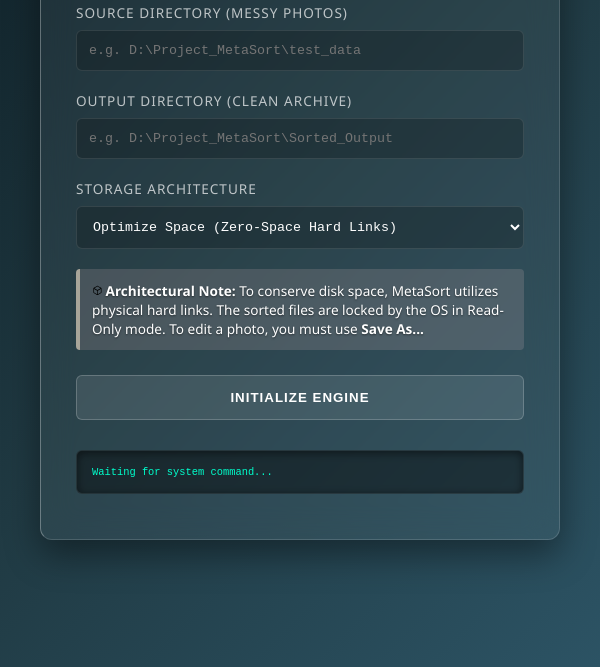
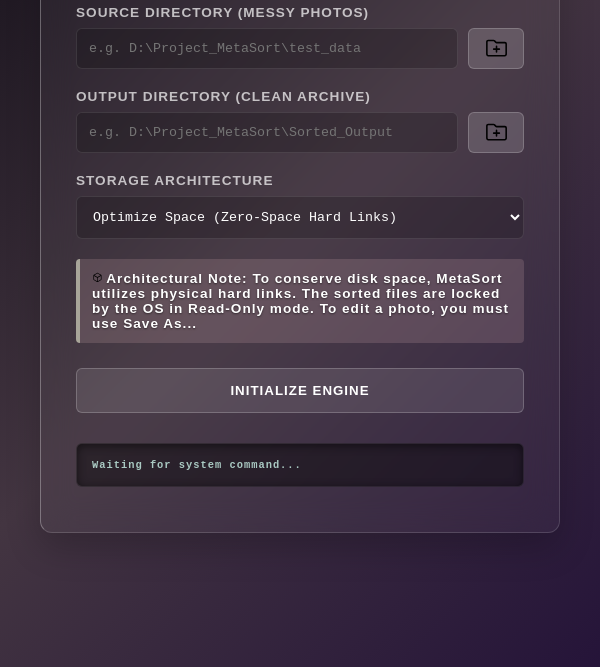
Before and after one commit to Rocking9/MetaSort, an Electron app: page ui/index.html in a window 600 px wide. Shown: the part 213-880 px from the top of the page. Drawn offline with Linux system fonts and the light colour scheme.

Commit message:
UI changes

```diff
--- a/ui/index.html
+++ b/ui/index.html
@@ -7,12 +7,16 @@
     <style>
         /* 1. The Desktop Background (Vibrant enough to show off the glass) */
         body {
-            font-family: 'Segoe UI', Tahoma, Geneva, Verdana, sans-serif;
+            font-family: 'Sora', 'Montserrat', sans-serif;
+            letter-spacing: 1px;
+            font-weight: 700;
+            /*font-family: 'Segoe UI', Tahoma, Geneva, Verdana, sans-serif;*/
+
             margin: 0;
             padding: 40px;
             min-height: 100vh;
-            background: linear-gradient(135deg, #0f2027, #203a43, #2c5364); /* Deep Win7-esque teal */
-            color: #ffffff;
+            background: linear-gradient(135deg, #120e17, #433541, #251439); /* Deep Win7-esque teal */
+            color: #975151;
             display: flex;
             justify-content: center;
             align-items: center;
@@ -26,17 +30,17 @@
             border-radius: 12px;
 
             /* The Frosted Glass Illusion */
-            background: rgba(255, 255, 255, 0.05);
+            background: rgba(255, 255, 255, 0.04);
             backdrop-filter: blur(16px);
             -webkit-backdrop-filter: blur(16px);
 
             /* The subtle light border that defines Win7 */
-            border: 1px solid rgba(255, 255, 255, 0.15);
-            border-top: 1px solid rgba(255, 255, 255, 0.3);
-            border-left: 1px solid rgba(255, 255, 255, 0.3);
+            border: 0.5px solid rgba(255, 255, 255, 0.15);
+            border-top: 0.5px solid rgba(255, 255, 255, 0.3);
+            border-left: 0.5px solid rgba(255, 255, 255, 0.3);
 
             /* The drop shadow for physical depth */
-            box-shadow: 0 15px 35px rgba(0, 0, 0, 0.4);
+            box-shadow: 0 15px 35px rgba(0, 0, 0, 0.2);
         }
 
         h2 {
@@ -124,9 +128,31 @@
             border: 1px solid rgba(255, 255, 255, 0.05);
             overflow-x: auto;
             font-size: 0.8em;
-            color: #00ffcc; /* Hacker terminal green/cyan */
+            color: #aacac3; /* Hacker terminal green/cyan */
             box-shadow: inset 0 2px 10px rgba(0,0,0,0.5);
         }
+
+        /* Flexbox for the Input + Browse Button */
+        .input-group {
+            display: flex;
+            gap: 10px;
+            margin-top: 8px;
+        }
+
+        .input-group input {
+            margin-top: 0; /* Reset margin since flexbox handles it */
+            flex-grow: 1;  /* Makes input take up remaining space */
+        }
+
+        .browse-btn {
+            width: auto;
+            margin: 0;
+            padding: 0 15px;
+            background: rgba(255, 255, 255, 0.15);
+            border: 1px solid rgba(255, 255, 255, 0.2);
+            font-size: 1.2em;
+        }
+
     </style>
 </head>
 <body>
@@ -135,10 +161,26 @@
     <h2>MetaSort</h2>
 
     <label>Source Directory (Messy Photos)</label>
-    <input type="text" id="source" placeholder="e.g. D:\Project_MetaSort\test_data">
+    <div class="input-group">
+        <input type="text" id="source" placeholder="e.g. D:\Project_MetaSort\test_data">
+        <button class="browse-btn" onclick="selectFolder('source')" title="Browse Folders">
+            <svg width="24" height="25" viewBox="0 -2 23 23" fill="none" xmlns="http://www.w3.org/2000/svg">
+                <path d="M11.25 15.75C11.25 16.1642 11.5857 16.5 12 16.5C12.4142 16.5 12.75 16.1642 12.75 15.75V13.75H14.75C15.1642 13.75 15.5 13.4142 15.5 13C15.5 12.5858 15.1642 12.25 14.75 12.25H12.75V10.25C12.75 9.83579 12.4142 9.5 12 9.5C11.5857 9.5 11.25 9.83579 11.25 10.25V12.25H9.24996C8.83574 12.25 8.49996 12.5858 8.49996 13C8.49996 13.4142 8.83574 13.75 9.24996 13.75H11.25V15.75Z" fill="black"/>
+                <path fill-rule="evenodd" clip-rule="evenodd" d="M10.5857 4.58579L12 6H20C21.1045 6 22 6.89543 22 8V18C22 19.1046 21.1045 20 20 20H3.99995C2.89539 20 1.99995 19.1046 1.99995 18V6C1.99995 4.89543 2.89538 4 3.99995 4H9.17153C9.70196 4 10.2107 4.21071 10.5857 4.58579ZM12 7.5C11.6021 7.5 11.2206 7.34196 10.9393 7.06066L9.52508 5.64645C9.43131 5.55268 9.30414 5.5 9.17153 5.5H3.99995C3.72381 5.5 3.49995 5.72386 3.49995 6V18C3.49995 18.2761 3.72381 18.5 3.99995 18.5H20C20.2761 18.5 20.5 18.2761 20.5 18V8C20.5 7.72386 20.2761 7.5 20 7.5H12Z" fill="black"/>
+            </svg>
+        </button>
+    </div>
 
     <label>Output Directory (Clean Archive)</label>
-    <input type="text" id="output" placeholder="e.g. D:\Project_MetaSort\Sorted_Output">
+    <div class="input-group">
+        <input type="text" id="output" placeholder="e.g. D:\Project_MetaSort\Sorted_Output">
+        <button class="browse-btn" onclick="selectFolder('output')" title="Browse Folders">
+            <svg width="24" height="25" viewBox="0 -2 23 23" fill="none" xmlns="http://www.w3.org/2000/svg">
+                <path d="M11.25 15.75C11.25 16.1642 11.5857 16.5 12 16.5C12.4142 16.5 12.75 16.1642 12.75 15.75V13.75H14.75C15.1642 13.75 15.5 13.4142 15.5 13C15.5 12.5858 15.1642 12.25 14.75 12.25H12.75V10.25C12.75 9.83579 12.4142 9.5 12 9.5C11.5857 9.5 11.25 9.83579 11.25 10.25V12.25H9.24996C8.83574 12.25 8.49996 12.5858 8.49996 13C8.49996 13.4142 8.83574 13.75 9.24996 13.75H11.25V15.75Z" fill="black"/>
+                <path fill-rule="evenodd" clip-rule="evenodd" d="M10.5857 4.58579L12 6H20C21.1045 6 22 6.89543 22 8V18C22 19.1046 21.1045 20 20 20H3.99995C2.89539 20 1.99995 19.1046 1.99995 18V6C1.99995 4.89543 2.89538 4 3.99995 4H9.17153C9.70196 4 10.2107 4.21071 10.5857 4.58579ZM12 7.5C11.6021 7.5 11.2206 7.34196 10.9393 7.06066L9.52508 5.64645C9.43131 5.55268 9.30414 5.5 9.17153 5.5H3.99995C3.72381 5.5 3.49995 5.72386 3.49995 6V18C3.49995 18.2761 3.72381 18.5 3.99995 18.5H20C20.2761 18.5 20.5 18.2761 20.5 18V8C20.5 7.72386 20.2761 7.5 20 7.5H12Z" fill="black"/>
+            </svg>
+        </button>
+    </div>
 
     <label>Storage Architecture</label>
     <select id="mode" onchange="toggleWarning()">
@@ -162,6 +204,19 @@
 </div>
 
 <script>
+
+    // Require Electron's IPC bridge to talk to main.js
+    const { ipcRenderer } = require('electron');
+
+    // Ask the main process to open the OS folder dialog
+    async function selectFolder(inputId) {
+        const folderPath = await ipcRenderer.invoke('dialog:openDirectory');
+        if (folderPath) {
+            // Update the UI text box with the chosen path
+            document.getElementById(inputId).value = folderPath;
+        }
+    }
+
     // Keep the exact same logic we just built!
     function toggleWarning() {
         const mode = document.getElementById("mode").value;
```
Also changed, not shown: ui/main.js (+20 -8 lines).
